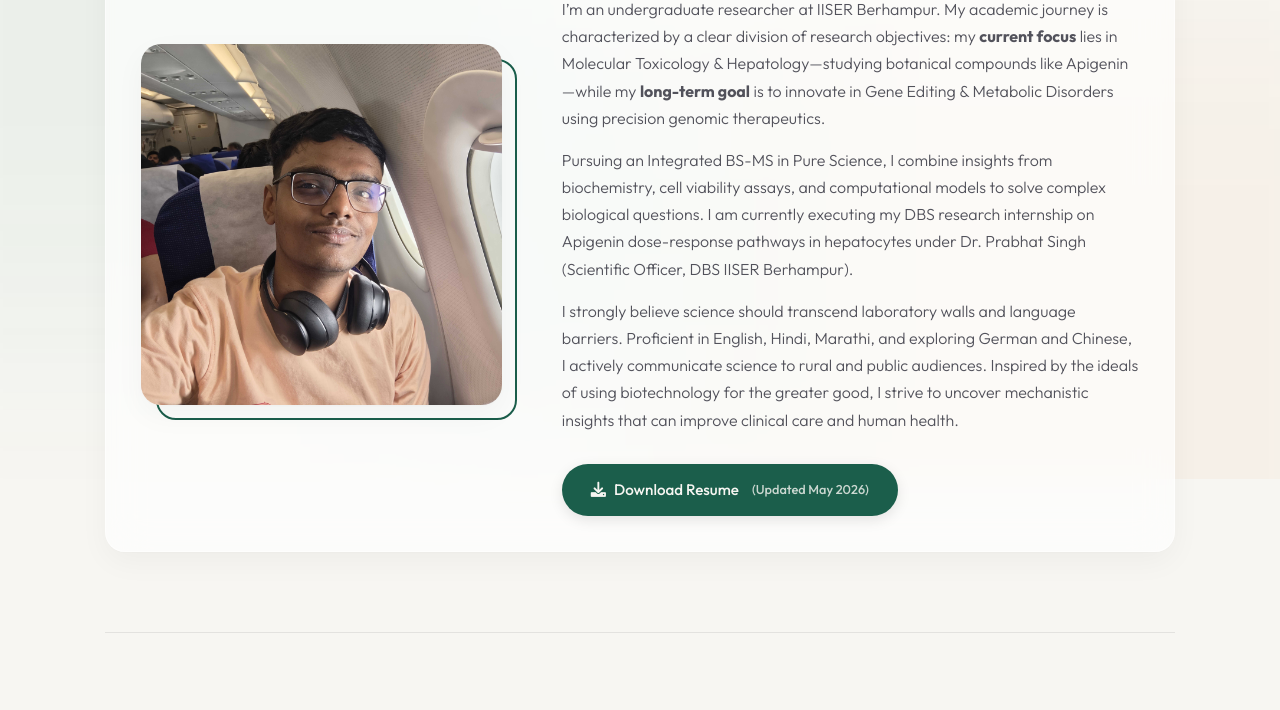
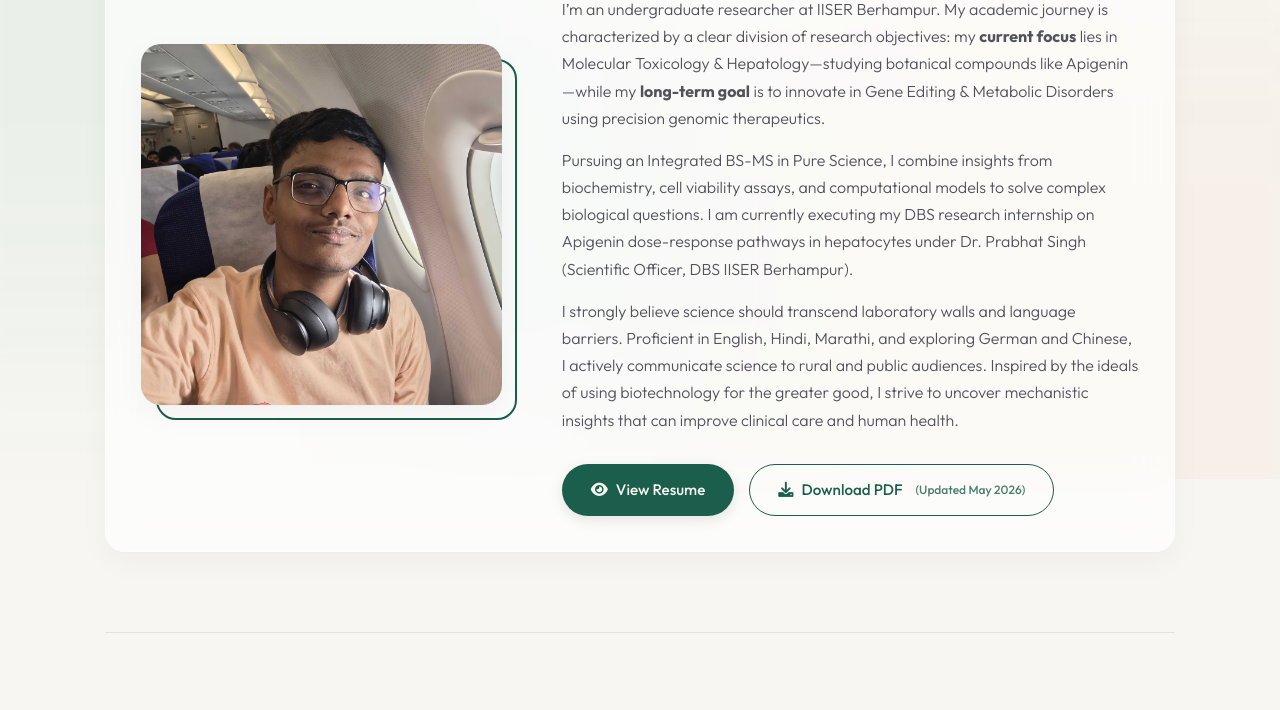
Before and after one commit to GauravPowar/gp-vibecoded, a plain HTML site: page about.html in a window 1280 px wide. Shown: the part 321-1031 px from the top of the page. Drawn offline with nearby package versions, Linux system fonts and the light colour scheme; a web font is replaced by a local one.

Commit message:
feat: Split resume button into explicit View Resume and Download PDF options

```diff
--- a/about.html
+++ b/about.html
@@ -32,8 +32,9 @@
 
                     <p>I strongly believe science should transcend laboratory walls and language barriers. Proficient in English, Hindi, Marathi, and exploring German and Chinese, I actively communicate science to rural and public audiences. Inspired by the ideals of using biotechnology for the greater good, I strive to uncover mechanistic insights that can improve clinical care and human health.</p>
 
-                    <div class="download-resume">
-                        <a href="docs/CV.pdf" class="btn primary-btn" download><i class="fas fa-download"></i> Download Resume <span style="font-size: 0.8rem; opacity: 0.8; margin-left: 5px;">(Updated May 2026)</span></a>
+                    <div class="download-resume" style="display: flex; gap: 15px; flex-wrap: wrap;">
+                        <a href="docs/CV.pdf" class="btn primary-btn"><i class="fas fa-eye"></i> View Resume</a>
+                        <a href="docs/CV.pdf" class="btn secondary-btn" download><i class="fas fa-download"></i> Download PDF <span style="font-size: 0.75rem; opacity: 0.8; margin-left: 5px;">(Updated May 2026)</span></a>
                     </div>
                 </div>
             </div>
```
Also changed, not shown: cv.html (+2 -1 lines).
